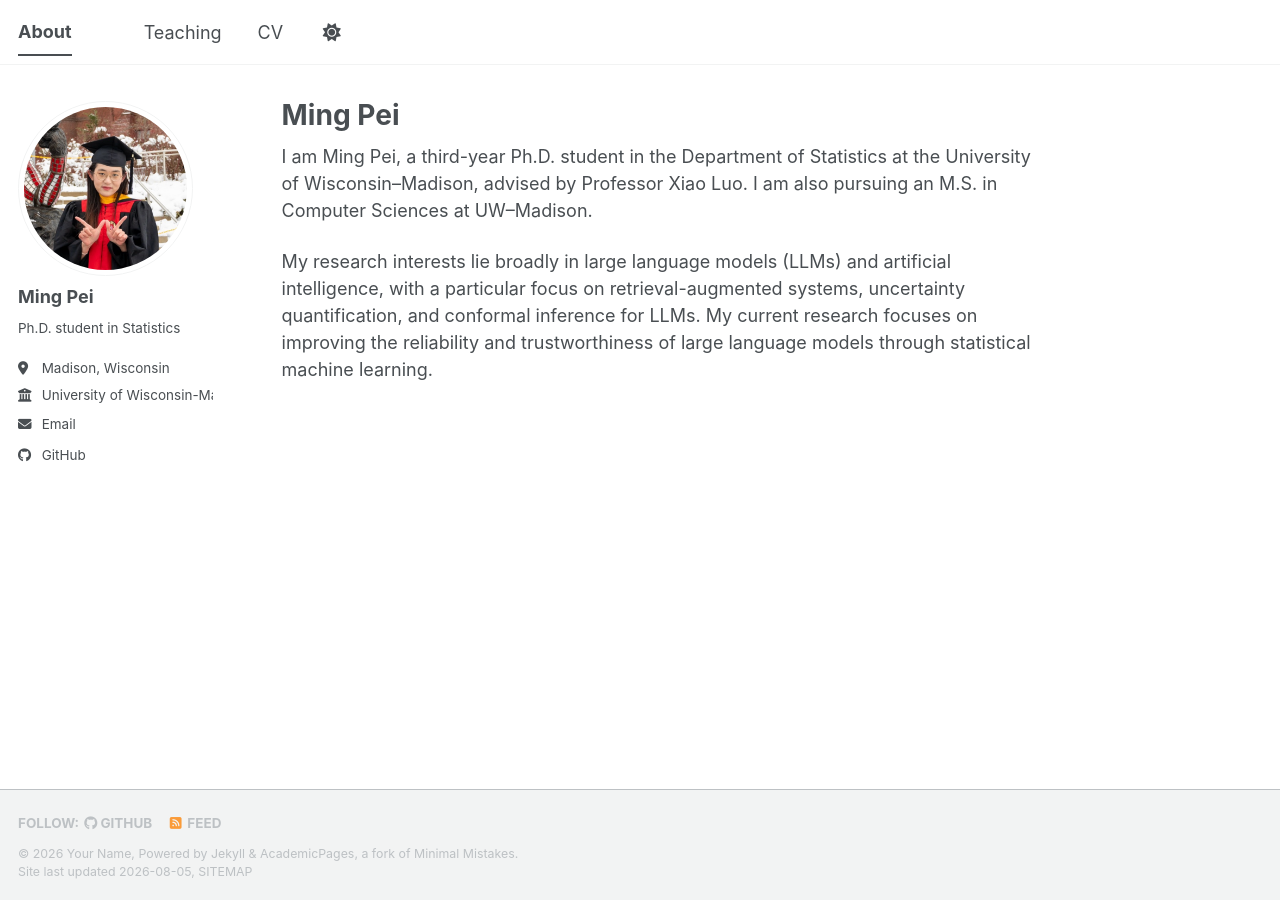
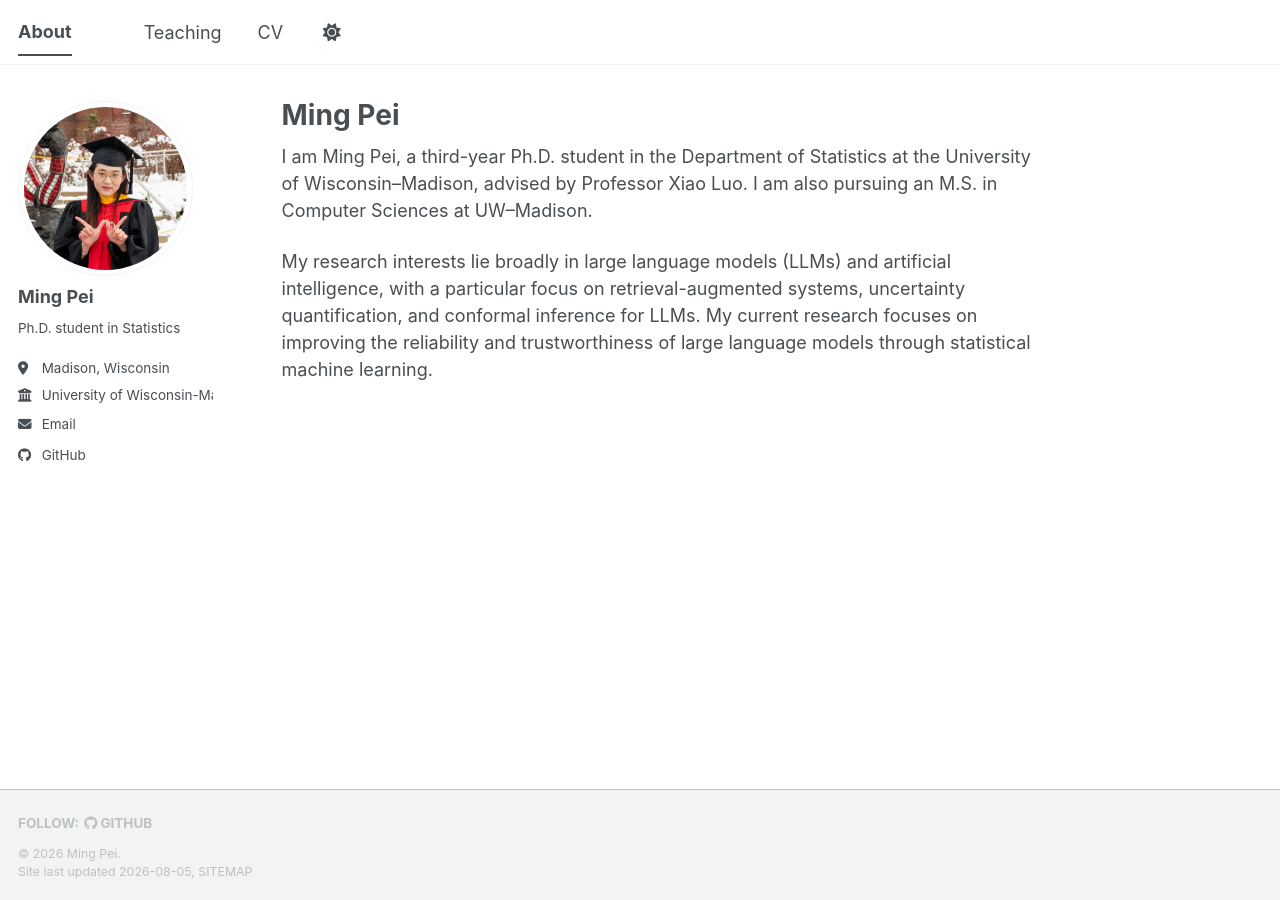
Before and after one commit to Ming5723/mingpei.github.io, a Jekyll site: the page built from _pages/about.md, in a window 1280 px wide. Built offline with Jekyll 4.4.1, drawn with Linux system fonts in a browser that asks for light colours; a style sheet for code colours, icons or effects is not loaded.

Commit message:
Simplify footer copyright and update site name.
Co-authored-by: Cursor <cursoragent@cursor.com>

```diff
--- a/_config.yml
+++ b/_config.yml
@@ -11,7 +11,7 @@ locale                   : "en-US"
 site_theme               : "default" # The available themes options are "default", "air", "sunrise", "mint", "dirt" and "contrast"
 title                    : "Ming Pei"
 title_separator          : "-"
-name                     : &name "Your Name"
+name                     : &name "Ming Pei"
 description              : &description "Your Name's academic portfolio"   # Update this with a general description of your site, this is the default if not overridden by a page
 url                      : https://Ming5723.github.io # The base hostname & protocol for your site e.g. "https://[your GitHub username].github.io",
                                                            # or if you already have some other page hosted on Github then use "https://[your GitHub username].github.io/[Your Repo Name]"
@@ -125,7 +125,7 @@ staticman:
       options:
         format           : "iso8601" # "iso8601" (default), "timestamp-seconds", "timestamp-milliseconds"
 atom_feed:
-  hide                   : false     # change to true to hide the RSS feed in the footer
+  hide                   : true     # change to true to hide the RSS feed in the footer
   path                   : # blank (default) uses feed.xml
 
 
--- a/_includes/footer.html
+++ b/_includes/footer.html
@@ -20,6 +20,6 @@
 {% endif %}
 
 <div class="page__footer-copyright">
-  &copy; {{ site.time | date: '%Y' }} {{ site.name | default: site.title }}, {{ site.data.ui-text[site.locale].powered_by | default: "Powered by" }} <a href="https://jekyllrb.com" rel="nofollow">Jekyll</a> &amp; <a href="https://github.com/academicpages/academicpages.github.io">AcademicPages</a>, a fork of <a href="https://mademistakes.com/work/minimal-mistakes-jekyll-theme/" rel="nofollow">Minimal Mistakes</a>.<br />
-  Site last updated {{ "now" | date: '%Y-%m-%d' }}, <a href="/sitemap/" style="text-transform: uppercase;">{{ site.data.ui-text[site.locale].site_map | default: "Sitemap" }}</a>
+  &copy; {{ site.time | date: '%Y' }} {{ site.name | default: site.title }}.<br />
+  Site last updated {{ "now" | date: '%Y-%m-%d' }}, <a href="{{ base_path }}/sitemap/" style="text-transform: uppercase;">{{ site.data.ui-text[site.locale].site_map | default: "Sitemap" }}</a>
 </div>
```
